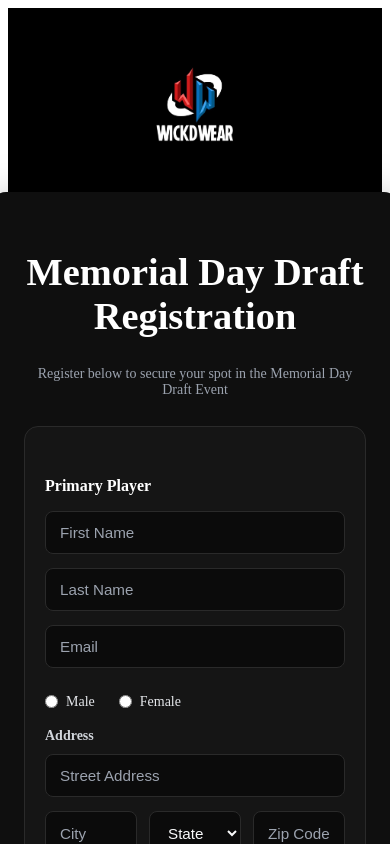
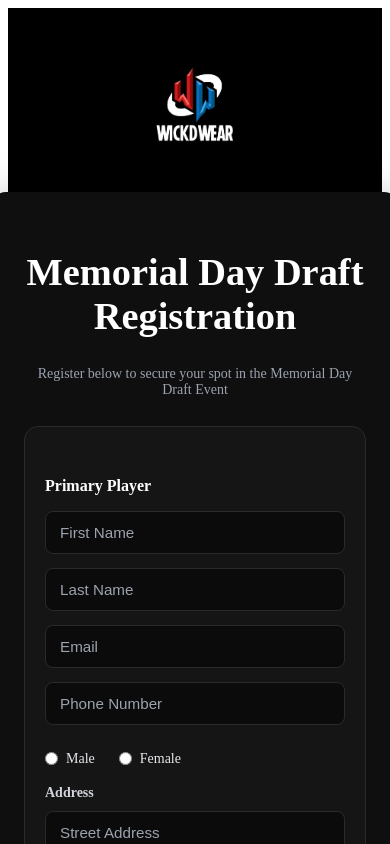
Before and after one commit to markhartley0929-netizen/SingleEventRegistration, a React (Vite) app: page /register in a window 390 px wide. Shown: the top 844 px of the page. Built offline with nearby package versions, Linux system fonts and the light colour scheme.

Commit message:
Added Phone number field on registration

```diff
--- a/src/components/PlayerRegistrationForm.tsx
+++ b/src/components/PlayerRegistrationForm.tsx
@@ -95,6 +95,7 @@ export default function PlayerRegistrationForm({
     firstName: "",
     lastName: "",
     email: "",
+    phone: "", // ← ADD
     sex: "" as Gender | "",
     skillLevel: "",
     jerseySize: "" as ApparelSize | "",
@@ -110,6 +111,7 @@ export default function PlayerRegistrationForm({
     firstName: "",
     lastName: "",
     email: "",
+    phone: "", // ← ADD
     sex: "" as Gender | "",
     skillLevel: "",
     jerseySize: "" as ApparelSize | "",
@@ -141,6 +143,7 @@ const isPrimaryComplete = useMemo(() => {
     primary.firstName.trim() &&
     primary.lastName.trim() &&
     primary.email.trim() &&
+    primary.phone.trim() &&
     primary.sex &&
     primary.skillLevel &&
     primary.jerseySize &&
@@ -174,6 +177,7 @@ const isCompanionComplete = useMemo(() => {
     companion.firstName.trim() &&
     companion.lastName.trim() &&
     companion.email.trim() &&
+    companion.phone.trim() &&
     companion.sex &&
     companion.skillLevel &&
     companion.jerseySize &&
@@ -295,6 +299,7 @@ setSubmitting(true);
   firstName: primary.firstName,
   lastName: primary.lastName,
   email: primary.email,
+  phone: primary.phone || null, // ← ADD
   sex: primary.sex,
 
   jerseyNumber: primary.jerseyNumber || null,
@@ -320,6 +325,7 @@ const companionPayload = {
   firstName: companion.firstName,
   lastName: companion.lastName,
   email: companion.email,
+  phone: companion.phone || null, // ← ADD
   sex: companion.sex,
 
   jerseyNumber: companion.jerseyNumber || null,
@@ -491,6 +497,15 @@ return (
   onChange={handlePrimaryChange}
 />
 
+<input
+  type="tel"
+  name="phone"
+  placeholder="Phone Number"
+  value={primary.phone}
+  onChange={handlePrimaryChange}
+/>
+
+
 
 <div className="radio-row">
   <label>
@@ -659,6 +674,15 @@ return (
   value={companion.email}
   onChange={handleCompanionChange}
 />
+
+<input
+  type="tel"
+  name="phone"
+  placeholder="Phone Number"
+  value={companion.phone}
+  onChange={handleCompanionChange}
+/>
+
 
 
             <div className="radio-row">
```
